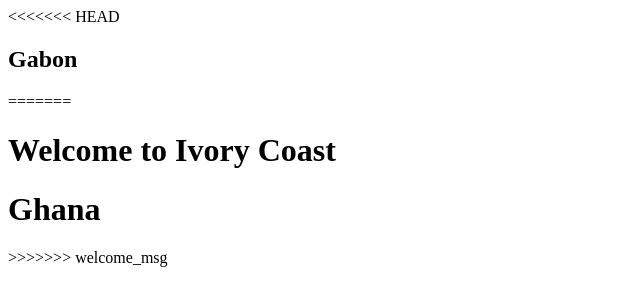
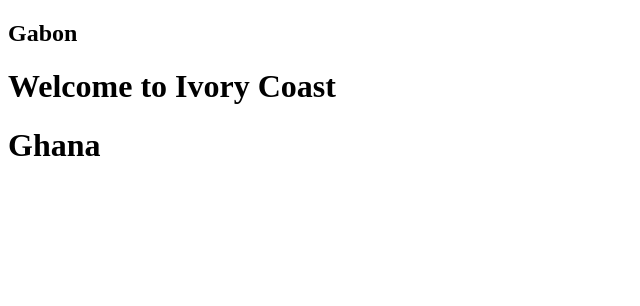
Before and after one commit to damanadidier/niitGoH, a plain HTML site: page index.html in a window 1280 px wide. Shown: the whole page, without its empty margins (0-640 px from the left). Drawn offline with Linux system fonts and the light colour scheme.

```diff
--- a/index.html
+++ b/index.html
@@ -8,12 +8,9 @@
 
 </head>
 <body>
-<<<<<<< HEAD
     <h2>Gabon</h2>
-=======
     <h1>Welcome to Ivory Coast</h1>
     <h1>Ghana</h1>
->>>>>>> welcome_msg
 
 </body>
 </html>
```
